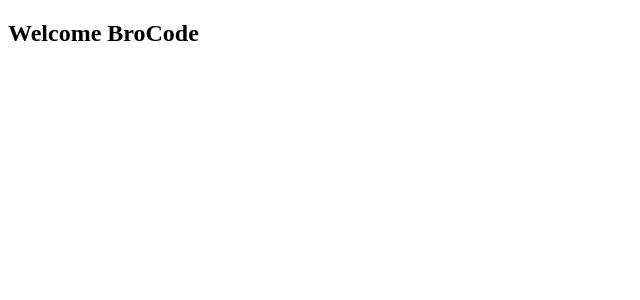
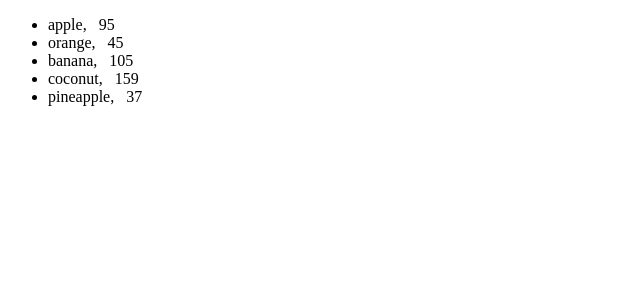
Before and after one commit to HopolangBotsane/Random-React-Projects, a React (Vite) app in the folder Untitled/: page / in a window 1280 px wide. Shown: the top 300 px of the page, without its empty margins (0-640 px from the left). Built offline with nearby package versions, Linux system fonts and the light colour scheme.

Commit message:
Files moved to Components: Student.jsx & Usergreeting.jsx
Files Added:
List.jsx

A

```diff
--- a/Untitled/src/App.jsx
+++ b/Untitled/src/App.jsx
@@ -1,10 +1,10 @@
-import Usergreeting from "./Usergreeting"
+import List from "./List"
 
 function App() {
 
   return (
     <>
-      <Usergreeting isLoggedIn={true} username="BroCode"/>
+      <List/>
     </>
   )
 }
--- /dev/null
+++ b/Untitled/src/List.jsx
@@ -0,0 +1,18 @@
+function List() {
+
+    const fruit = [
+                    {id: 1, name: "apple", calories: 95},
+                    {id: 2, name: "orange", calories: 45},
+                    {id: 3, name: "banana", calories: 105},
+                    {id: 4, name: "coconut", calories: 159},
+                    {id: 5, name: "pineapple", calories: 37}
+    ]
+
+    fruit.sort((a, b) => {a.name.localeCompare(b.name)})
+
+    const listItem = fruit.map(fruit => <li key={fruit.id}>{fruit.name}, &nbsp; {fruit.calories}</li>)
+
+    return(<ul>{listItem}</ul>)
+}
+
+export default List
```
Also changed, not shown: Untitled/src/Components/Student.jsx (added), Untitled/src/Components/Usergreeting.jsx (renamed from Untitled/src/Usergreeting.jsx).
